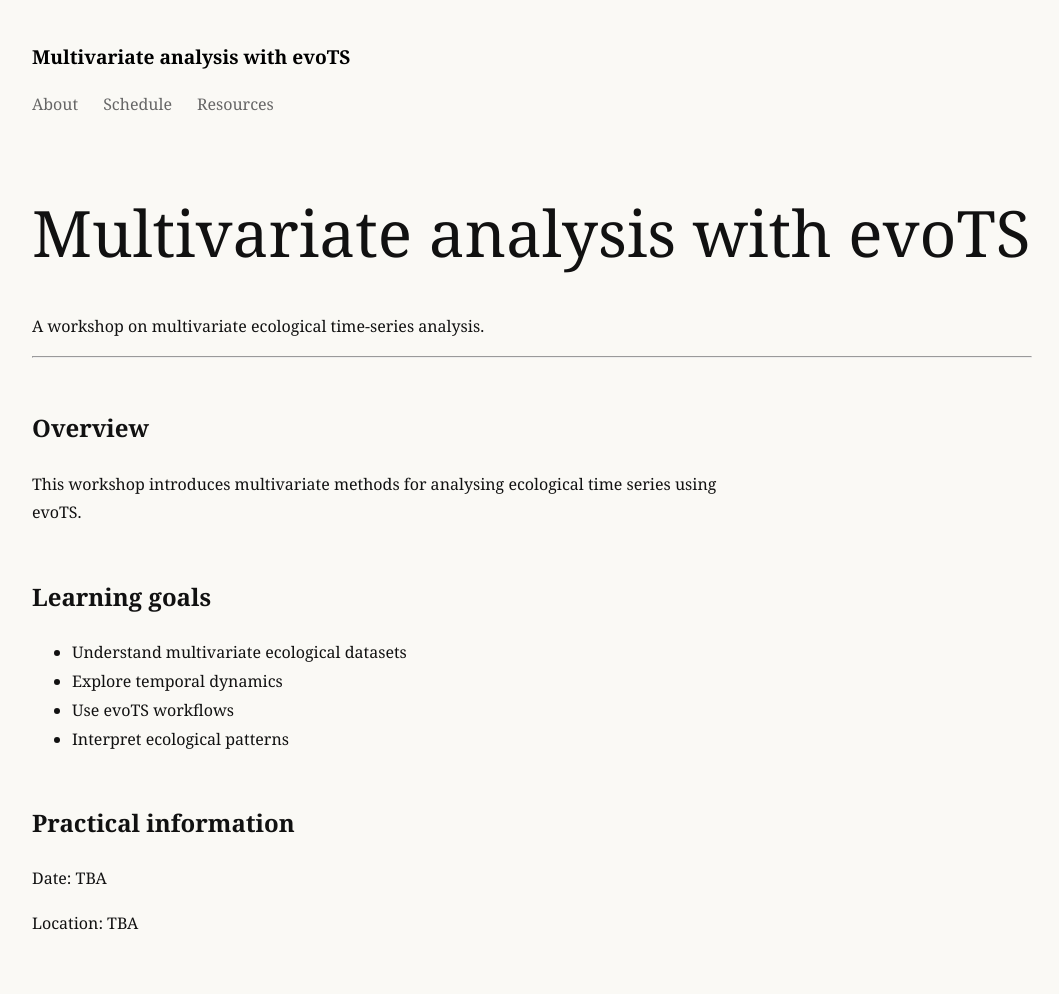
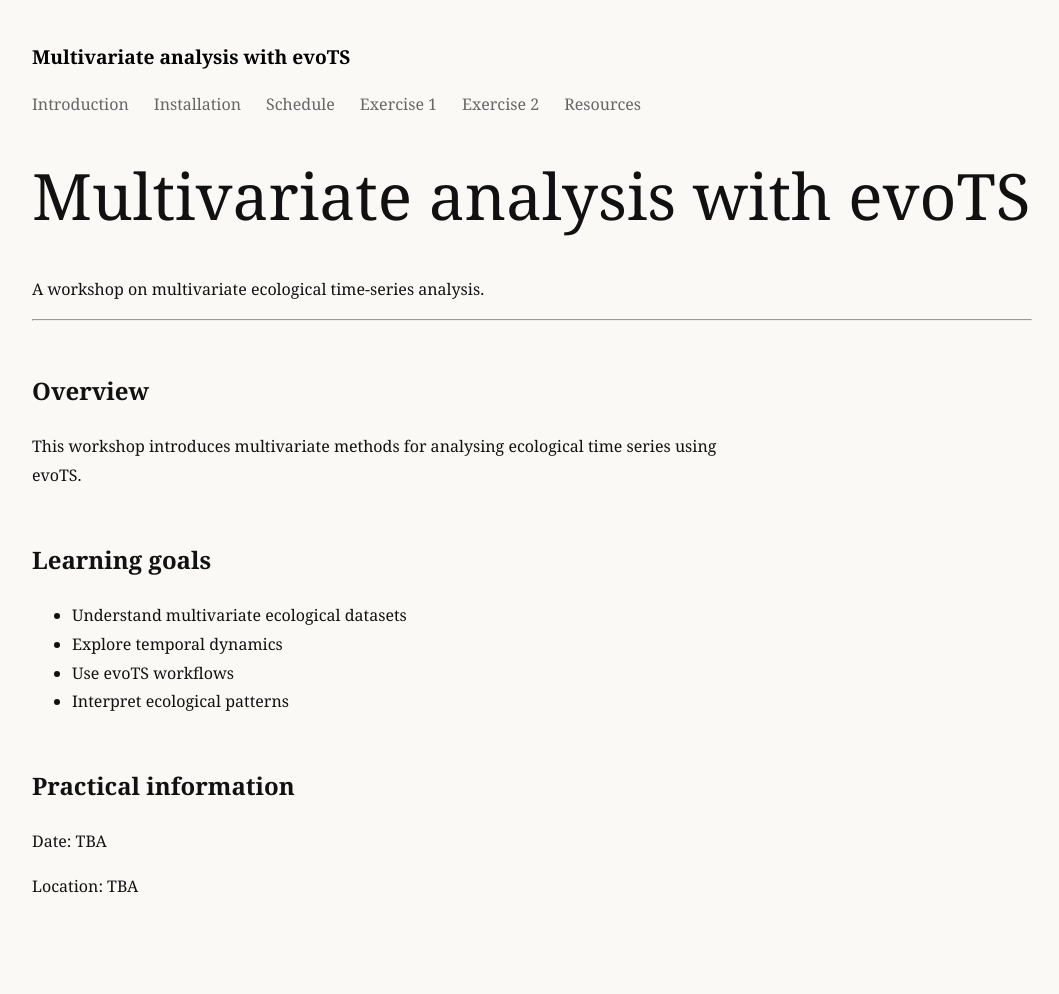
Before and after one commit to VildeBruhn/vildebruhn.github.io, a Jekyll site: the page built from index.md, in a window 1280 px wide. Shown: the whole page, without its empty margins (108-1167 px from the left). Built offline with Jekyll 4.4.1, drawn with Linux system fonts in a browser that asks for light colours; after the commit the page ends 957 px from its top, so only the background shows below that.

Commit message:
Update default.html

```diff
--- a/_layouts/default.html
+++ b/_layouts/default.html
@@ -12,26 +12,31 @@
 
 <body>
 
-<header class="site-header">
+<div class="page">
+
+  <aside class="sidebar">
 
     <div class="site-title">
-    <a href="{{ '/' | relative_url }}">
-      {{ site.title }}
-    </a>
+      <a href="/">Multivariate analysis with evoTS</a>
     </div>
 
     <nav>
-    <a href="{{ '/about/' | relative_url }}">About</a>
-    <a href="{{ '/schedule/' | relative_url }}">Schedule</a>
-    <a href="{{ '/resources/' | relative_url }}">Resources</a>
+      <a href="/introduction/">Introduction</a>
+      <a href="/installation/">Installation</a>
+      <a href="/schedule/">Schedule</a>
+      <a href="/exercise1/">Exercise 1</a>
+      <a href="/exercise2/">Exercise 2</a>
+      <a href="/resources/">Resources</a>
     </nav>
 
-</header>
+  </aside>
 
   <main>
     {{ content }}
   </main>
 
+</div>
+
 </body>
 
 </html>
```
Lines whose indentation alone changed are shown as unchanged.
